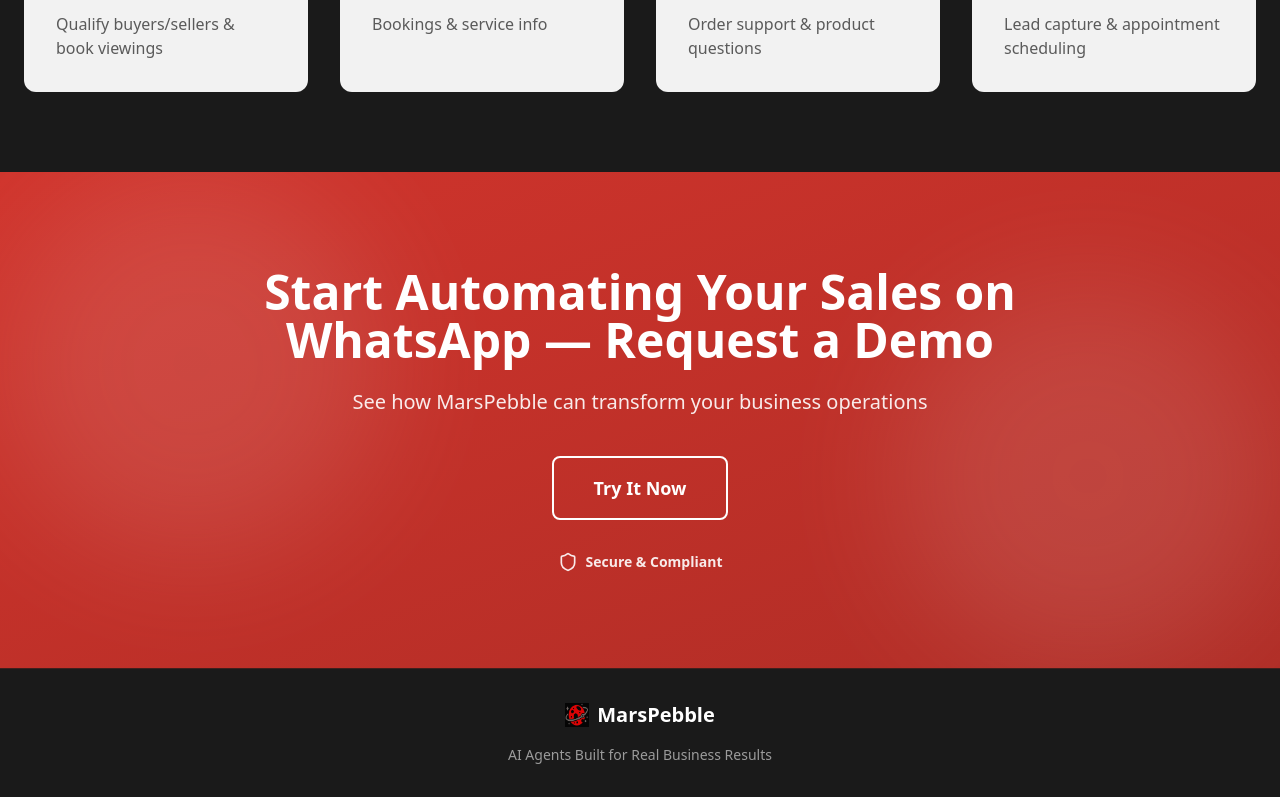
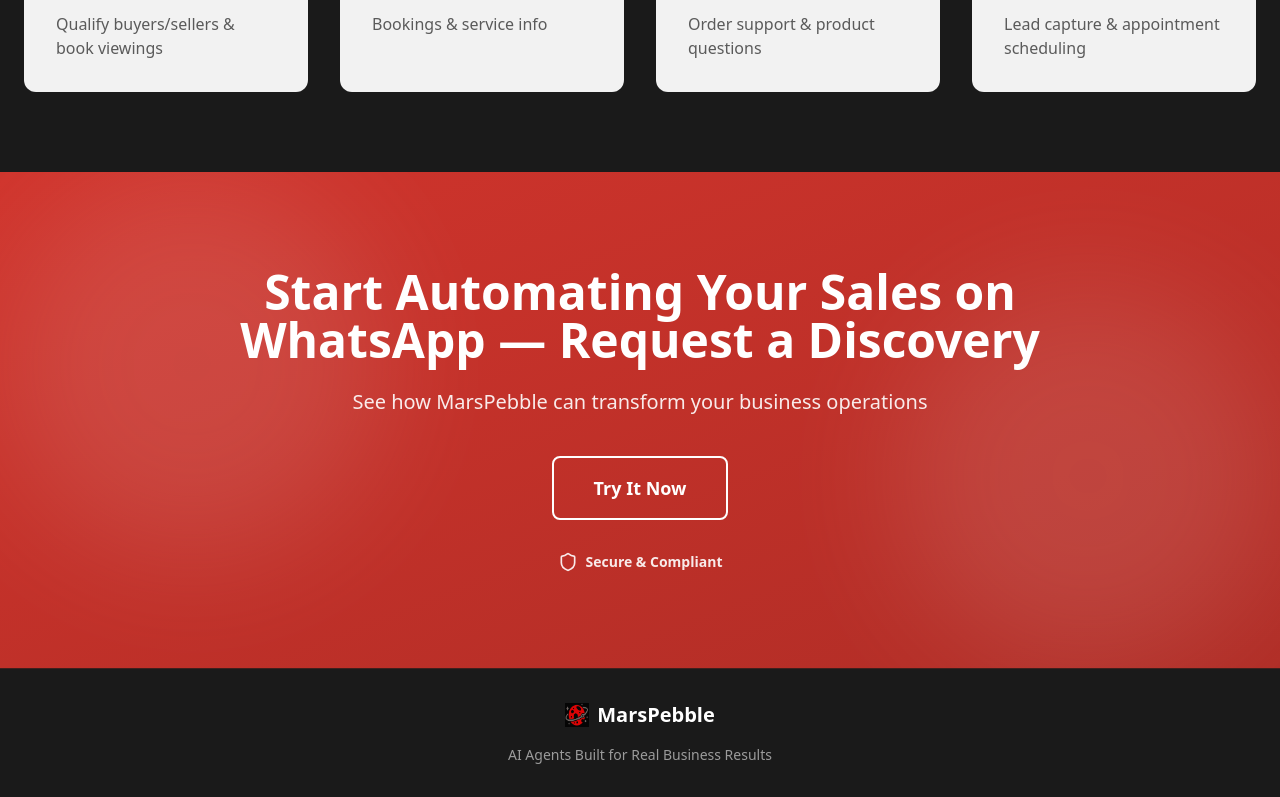
Before and after one commit to hendrik-bundu/boltsite, a React (Vite) app: page / in a window 1280 px wide. Shown: the part 3816-4613 px from the top of the page. Built offline with nearby package versions, Linux system fonts and the light colour scheme.

Commit message:
Updated App.tsx

```diff
--- a/src/App.tsx
+++ b/src/App.tsx
@@ -166,7 +166,7 @@ function App() {
 
         <div className="max-w-4xl mx-auto px-6 text-center relative z-10">
           <h2 className="text-4xl lg:text-5xl font-bold text-white mb-6">
-            Start Automating Your Sales on WhatsApp — Request a Demo
+            Start Automating Your Sales on WhatsApp — Request a Discovery
           </h2>
           <p className="text-xl text-white/90 mb-10">
             See how MarsPebble can transform your business operations
```
